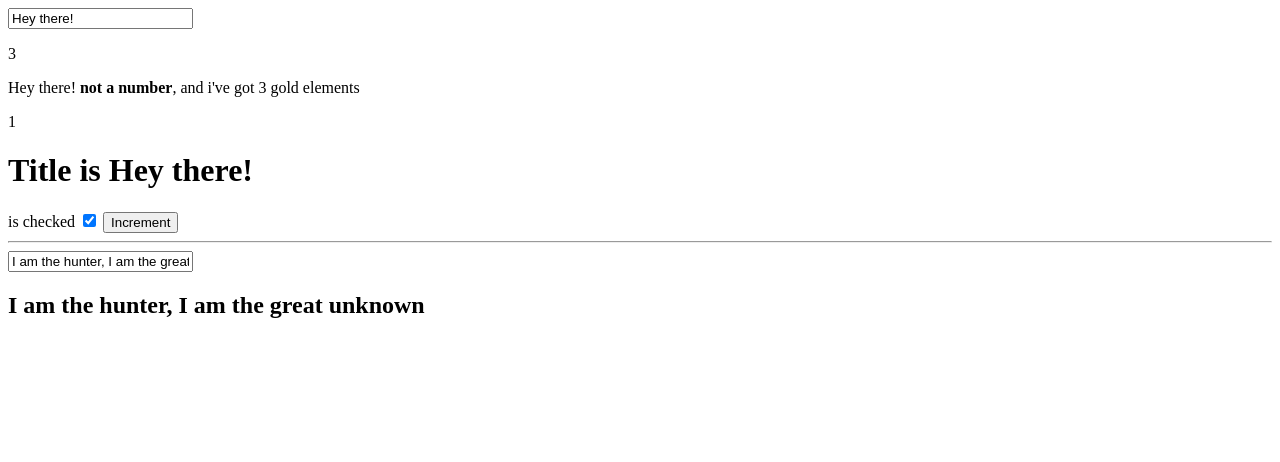
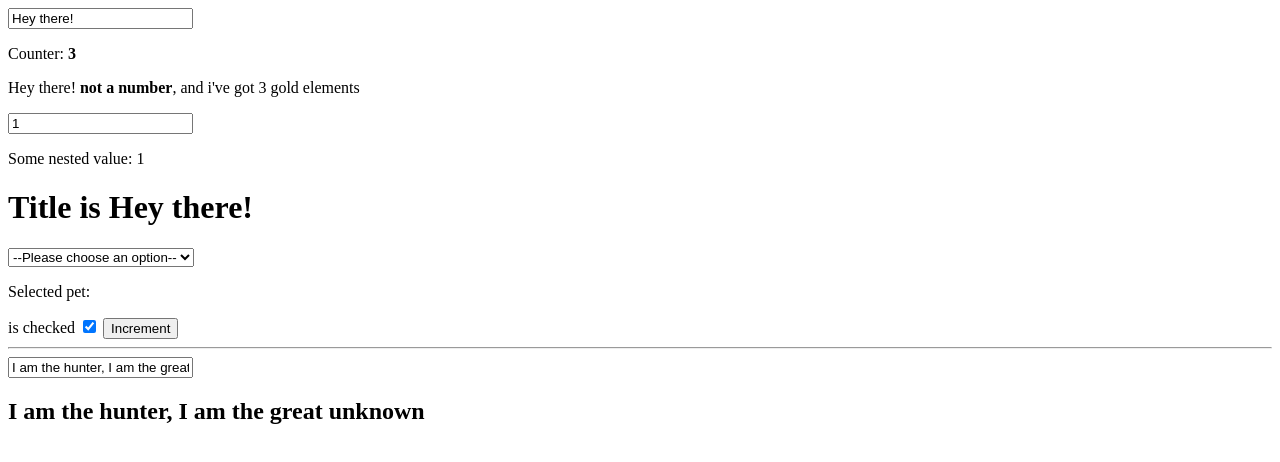
Before and after one commit to kaskar2008/pavilion, a plain HTML site: page index.html in a window 1280 px wide. Drawn offline with Linux system fonts and the light colour scheme.

Commit message:
feat(demo): add select

```diff
--- a/app.js
+++ b/app.js
@@ -7,7 +7,7 @@ window.app = new Component({
       static: 'not a number',
       interval: null,
       some: {
-        test: 'how',
+        test: '',
         nested: {
           value: 1,
         },
--- a/index.html
+++ b/index.html
@@ -9,10 +9,21 @@
 <body>
   <div id="app">
     <input type="text" data-bind="text" @input="onInput" @blur="onBlur">
-    <p>{{ counter }}</p>
+    <p>Counter: <b>{{ counter }}</b></p>
     <p>{{ text }} <b>{{ static }}</b>, and i've got {{ counter }} gold elements</p>
-    <p>{{ some.nested.value }}</p>
+    <input type="number" data-bind="some.nested.value">
+    <p>Some nested value: {{ some.nested.value }}</p>
     <h1>Title is {{text}}</h1>
+    <select name="pets" data-bind="some.test">
+      <option value="">--Please choose an option--</option>
+      <option value="dog">Dog</option>
+      <option value="cat">Cat</option>
+      <option value="hamster">Hamster</option>
+      <option value="parrot">Parrot</option>
+      <option value="spider">Spider</option>
+      <option value="goldfish">Goldfish</option>
+    </select>
+    <p>Selected pet: {{some.test}}</p>
     <label>
       is checked
       <input type="checkbox" name="" data-bind="isChecked" id="">
```
